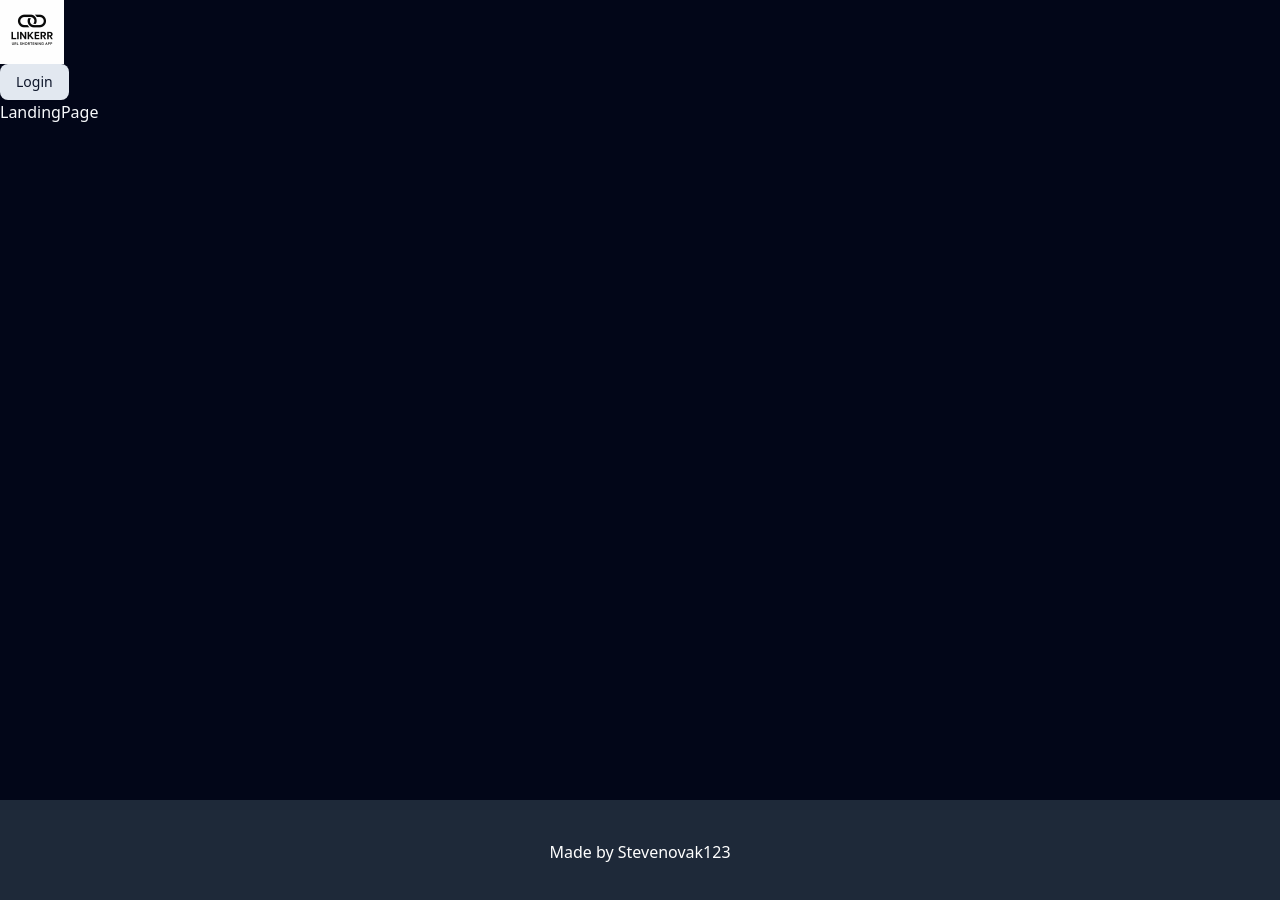
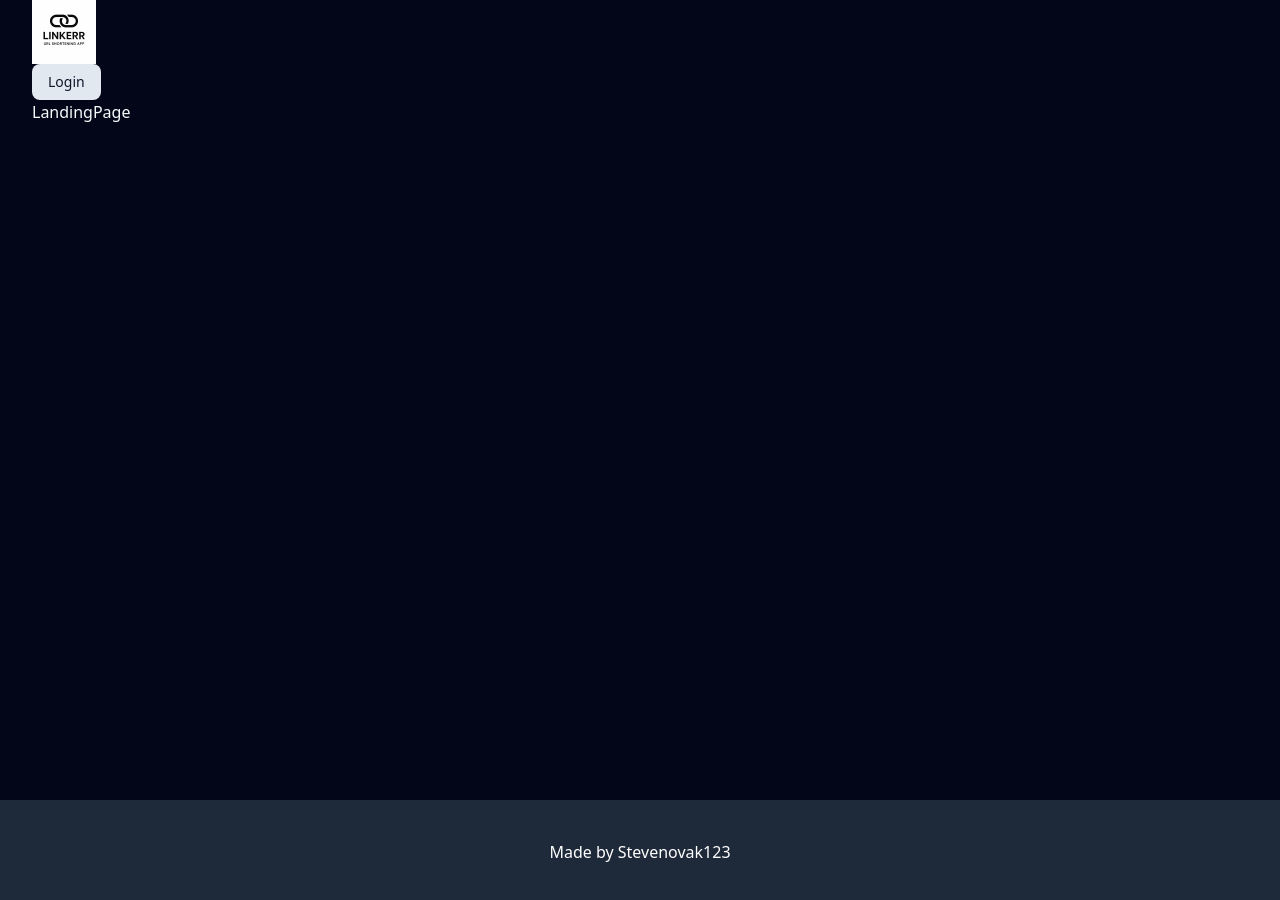
Before and after one commit to stevenovak123/url-shortener, a React (Vite) app: page / in a window 1280 px wide. Shown: the top 900 px of the page. Built offline with nearby package versions, Linux system fonts and the light colour scheme.

Commit message:
centered the content

```diff
--- a/src/Layout/AppLayout.jsx
+++ b/src/Layout/AppLayout.jsx
@@ -5,7 +5,7 @@ import { Outlet } from 'react-router-dom';
 const AppLayout = () => {
   return (
     <div>
-      <main className='min-h-screen min-w-screen'>
+      <main className='min-h-screen mx-auto max-w-7xl px-4 sm:px-6 lg:px-8'>
         <Header />
         <Outlet />
       </main>
```
